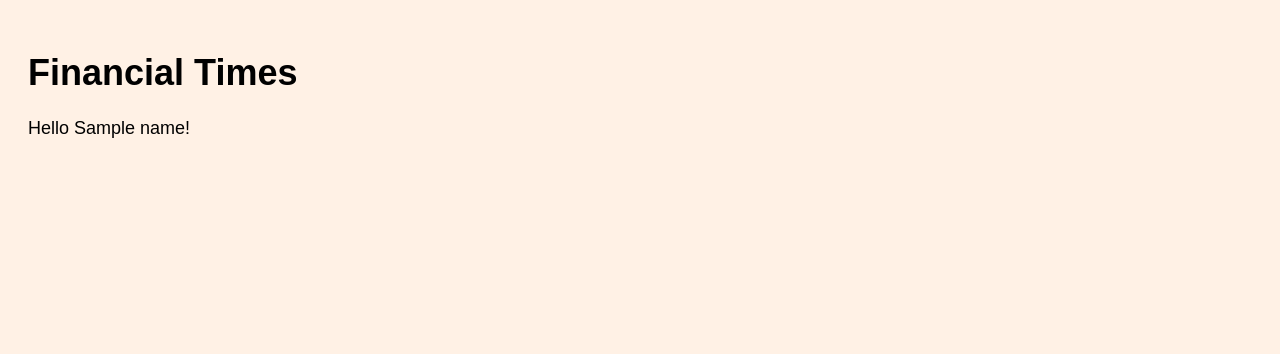
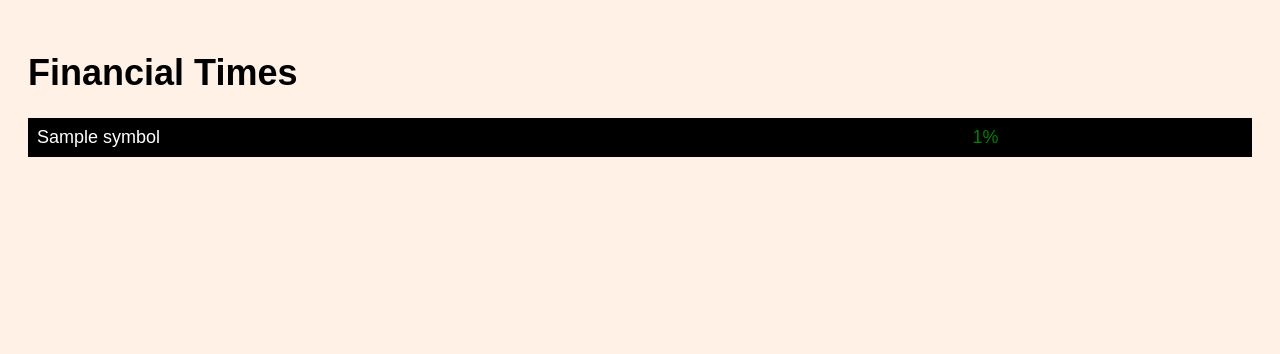
Before and after one commit to Bozhidar96/The-financial-info-BE, a Node server app: template views/home.handlebars in a window 1280 px wide. Shown: the top 354 px of the page. Run offline with Node 20, Linux system fonts and the light colour scheme; the template is opened without the code that fills it: most values are stand-ins (such as "Sample title", 1, 10 or a date in 2020); some libraries are stand-ins or nearby versions.

Commit message:
Adding styles and table for displaing data

```diff
--- a/static/stylesheet.css
+++ b/static/stylesheet.css
@@ -4,3 +4,24 @@ body {
     font-size: 18px;
     padding: 20px;
 }
+
+table {
+    background-color: black;
+    color: white;
+    border-collapse: collapse;
+    width: 100%;
+  }
+
+  th, td {
+    text-align: left;
+    padding: 8px;
+    border: 1px solid black;
+  }
+
+  th {
+    background-color: #f2f2f2;
+  }
+
+  tr:nth-child(even) {
+    background-color: #f2f2f2;
+  }
--- a/views/home.handlebars
+++ b/views/home.handlebars
@@ -1 +1,21 @@
-Hello {{ name }}!
+<html>
+  <head>
+    <title>Bozhidar Rusev Task</title>
+  </head>
+  <body>
+    <table>
+      <thead>
+        <tr>
+          {{#each rows}}
+            <td>{{symbol}}</td>
+            {{#gt percentageChanges 0}}
+              <td style="color:green">{{percentageChanges}}%</td>
+            {{else}}
+              <td style="color:red">{{percentageChanges}}%</td>
+            {{/gt}}
+          {{/each}}
+        </tr>
+      </thead>
+    </table>
+  </body>
+</html>
```
